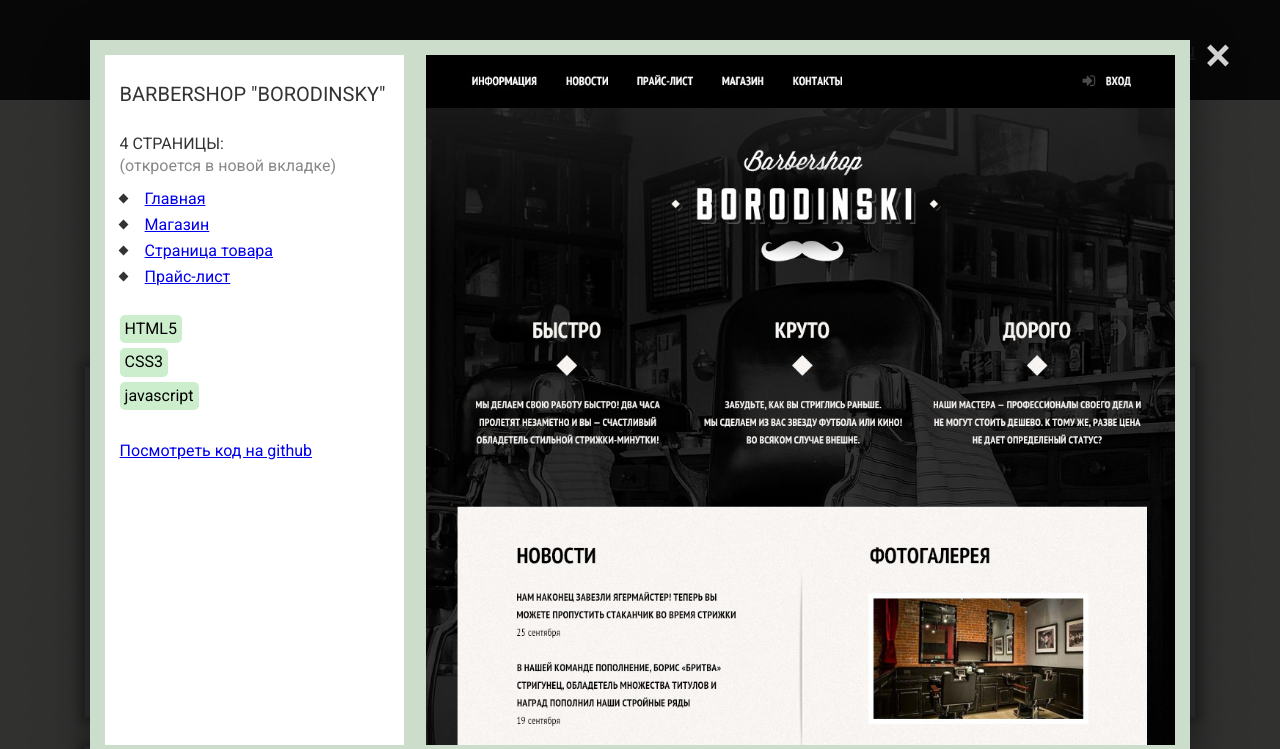
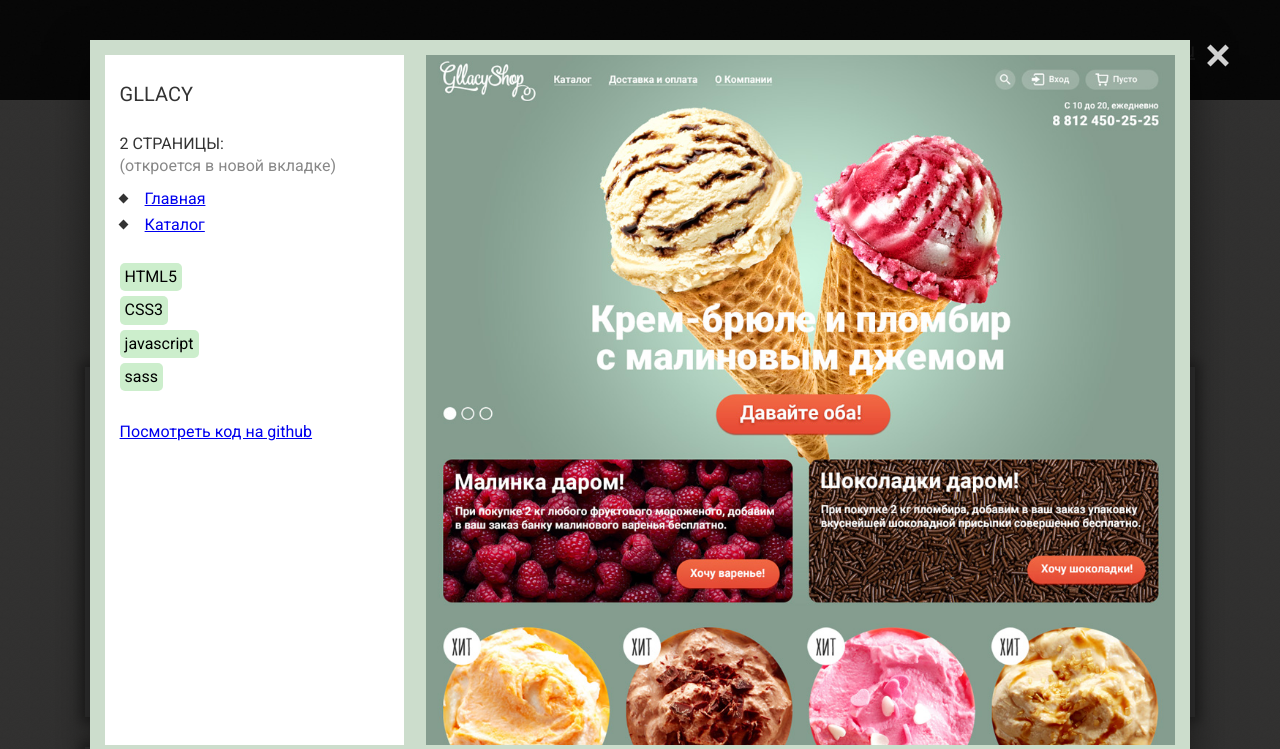
Before and after one commit to alexkoder/alexkoder.github.io, a plain HTML site: page index.html in a window 1280 px wide. Both pictures are taken after a click on the link 259 px from the left and 541 px from the top of the page. Shown: the top 749 px of the page. Drawn offline with Linux system fonts and the light colour scheme.

Commit message:
Added gllacy

```diff
--- a/index.html
+++ b/index.html
@@ -25,6 +25,40 @@
 	<div class="container">
 		<h1 class="main-title">Портфолио верстальщика</h1>
 		<div class="items-container">
+			<div class="item">
+				<a href="#" class="item-link">
+					<img src="img/gllacy-thumb.jpg" alt="Gllacy">
+					<div class="overlay">
+						<div class="descr-wrap">
+							<div class="descr">Сайт магазина мороженого <b>Gllacy</b></div>
+							<div class="page-count">2 страницы</div>
+							<div class="technologies">HTML5, CSS3, javascript</div>
+						</div>
+					</div>
+				</a>
+
+				<div class="popup clearfix">
+					<div class="popup-descr-block">
+						<h3 class="title">Gllacy</h3>
+						<div class="pages-title">2 страницы:<br><span>(откроется в новой вкладке)</span></div>
+						<ul class="pages-list">
+							<li><a href="https://alexkoder.github.io/gllacy/index.html" target="_blank">Главная</a></li>
+							<li><a href="https://alexkoder.github.io/gllacy/catalog.html" target="_blank">Каталог</a></li>
+						</ul>
+						<ul class="technologies-list">
+							<li><span>HTML5</span></li>
+							<li><span>CSS3</span></li>
+							<li><span>javascript</span></li>
+							<li><span>sass</span></li>
+						</ul>
+						<a href="https://github.com/alexkoder/gllacy" class="github-link" target="_blank">Посмотреть код на github</a>
+					</div>
+					<figure class="popup-gallery">
+						<img class="gallery-img" src="img/gllacy.jpg" alt="">
+					</figure>
+				</div>
+			</div> <!-- gllacy -->
+
 			<div class="item">
 				<a href="#" class="item-link">
 					<img src="img/barbershop-thumb.jpg" alt="Barbershop">
```
Also changed, not shown: img/gllacy-thumb.jpg (added), img/gllacy.jpg (added).
